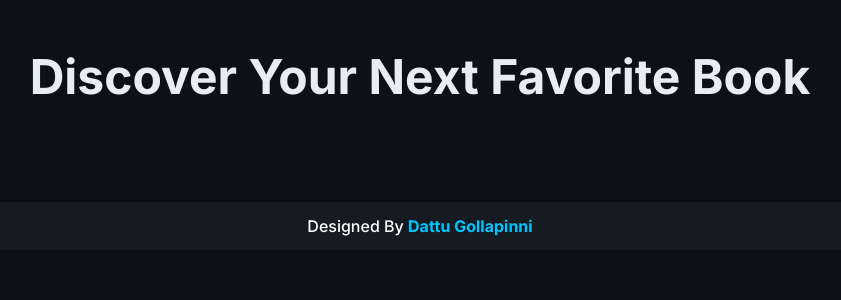
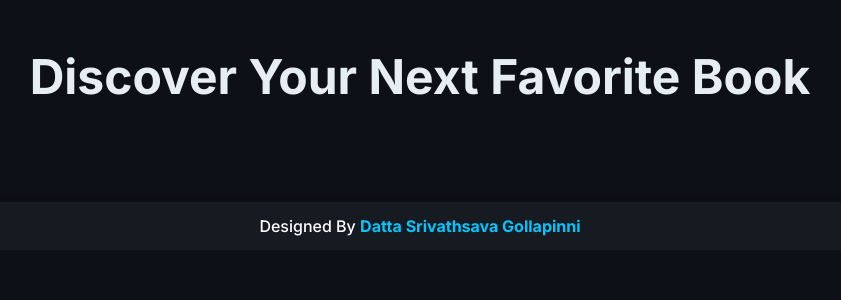
Before and after one commit to dattu20038/Bookify, a Flask app: page / in a window 1280 px wide. Shown: the part 82-382 px from the top of the page, without its empty margins (220-1061 px from the left). Run offline with Flask 3, Linux system fonts and the light colour scheme; parts of the project's set-up code (start-up, migrations or seed data) failed here and were passed over.

Commit message:
Update index.html

```diff
--- a/templates/index.html
+++ b/templates/index.html
@@ -127,7 +127,7 @@
     </div>
     <footer class="footer">
         Designed By
-        <a href="https://portfolio-main-sigma-two.vercel.app/" class="author" target="_blank">Dattu Gollapinni</a>
+        <a href="https://portfolio-main-sigma-two.vercel.app/" class="author" target="_blank">Datta Srivathsava Gollapinni</a>
     </footer>
     <script src="https://cdn.jsdelivr.net/npm/bootstrap@5.3.0/dist/js/bootstrap.bundle.min.js"></script>
 </body>
```
